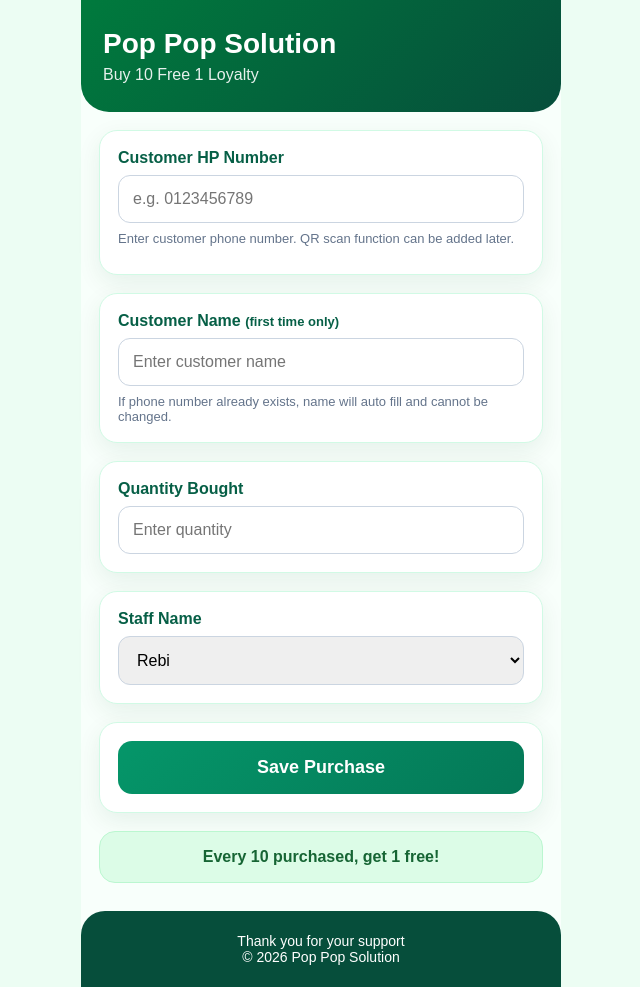
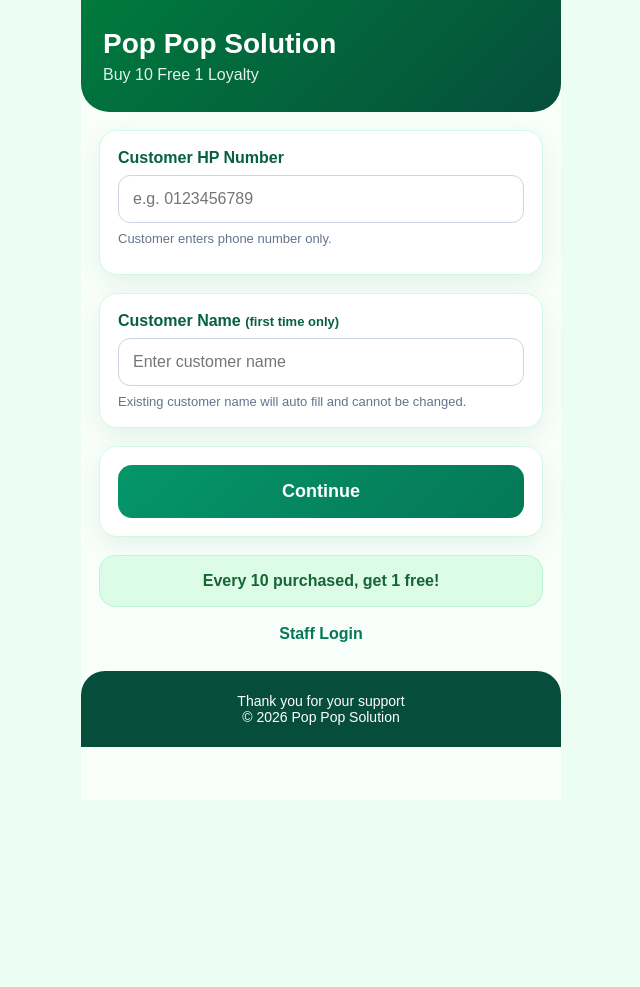
Before and after one commit to tyroneyonglong1/loyalty_app, a Django app: page / in a window 1280 px wide. Shown: the whole page, without its empty margins (319-959 px from the left). After the commit the page ends 747 px from the top, so only its background shows below. Run offline with Django 5.2, Linux system fonts and the light colour scheme.

Commit message:
add staff login and controlled purchase entry

```diff
--- a/loyalty/templates/loyalty/home.html
+++ b/loyalty/templates/loyalty/home.html
@@ -3,133 +3,29 @@
 <head>
     <title>Pop Pop Solution Loyalty</title>
     <meta name="viewport" content="width=device-width, initial-scale=1">
-
     <style>
         * { box-sizing: border-box; }
-
-        body {
-            margin: 0;
-            font-family: Arial, sans-serif;
-            background: #ecfdf3;
-            color: #064e3b;
-        }
-
-        .container {
-            max-width: 480px;
-            margin: auto;
-            min-height: 100vh;
-            background: #f8fffb;
-        }
-
-        .header {
-            padding: 28px 22px;
-            background: linear-gradient(135deg, #007a3d, #064e3b);
-            color: white;
-            border-bottom-left-radius: 28px;
-            border-bottom-right-radius: 28px;
-        }
-
-        .brand {
-            font-size: 28px;
-            font-weight: bold;
-        }
-
-        .subtitle {
-            margin-top: 6px;
-            font-size: 16px;
-            opacity: 0.9;
-        }
-
-        .card {
-            margin: 18px;
-            padding: 18px;
-            background: white;
-            border-radius: 18px;
-            box-shadow: 0 8px 24px rgba(0, 80, 40, 0.08);
-            border: 1px solid #d1fae5;
-        }
-
-        label {
-            display: block;
-            font-weight: bold;
-            margin-bottom: 8px;
-            color: #065f46;
-        }
-
-        input, select {
-            width: 100%;
-            padding: 14px;
-            border: 1px solid #cbd5e1;
-            border-radius: 12px;
-            font-size: 16px;
-            outline: none;
-        }
-
-        input:focus, select:focus {
-            border-color: #059669;
-            box-shadow: 0 0 0 3px #d1fae5;
-        }
-
-        .hint {
-            margin-top: 8px;
-            font-size: 13px;
-            color: #64748b;
-        }
-
-        .locked {
-            background: #f1f5f9;
-            color: #64748b;
-        }
-
-        .status {
-            margin-top: 10px;
-            font-size: 14px;
-            font-weight: bold;
-        }
-
-        .status.exist { color: #15803d; }
-        .status.new { color: #b45309; }
-
-        .button {
-            width: 100%;
-            padding: 16px;
-            background: linear-gradient(135deg, #059669, #047857);
-            color: white;
-            border: none;
-            border-radius: 14px;
-            font-size: 18px;
-            font-weight: bold;
-            cursor: pointer;
-        }
-
-        .button:active {
-            transform: scale(0.98);
-        }
-
-        .promo {
-            margin: 18px;
-            padding: 16px;
-            border-radius: 16px;
-            background: #dcfce7;
-            border: 1px solid #bbf7d0;
-            color: #166534;
-            text-align: center;
-            font-weight: bold;
-        }
-
-        .footer {
-            margin-top: 28px;
-            padding: 22px;
-            text-align: center;
-            background: #064e3b;
-            color: white;
-            font-size: 14px;
-            border-top-left-radius: 24px;
-            border-top-right-radius: 24px;
-        }
+        body { margin: 0; font-family: Arial, sans-serif; background: #ecfdf3; color: #064e3b; }
+        .container { max-width: 480px; margin: auto; min-height: 100vh; background: #f8fffb; }
+        .header { padding: 28px 22px; background: linear-gradient(135deg, #007a3d, #064e3b); color: white; border-bottom-left-radius: 28px; border-bottom-right-radius: 28px; }
+        .brand { font-size: 28px; font-weight: bold; }
+        .subtitle { margin-top: 6px; font-size: 16px; opacity: 0.9; }
+        .card { margin: 18px; padding: 18px; background: white; border-radius: 18px; box-shadow: 0 8px 24px rgba(0,80,40,.08); border: 1px solid #d1fae5; }
+        label { display: block; font-weight: bold; margin-bottom: 8px; color: #065f46; }
+        input { width: 100%; padding: 14px; border: 1px solid #cbd5e1; border-radius: 12px; font-size: 16px; }
+        input:focus { border-color: #059669; box-shadow: 0 0 0 3px #d1fae5; outline: none; }
+        .hint { margin-top: 8px; font-size: 13px; color: #64748b; }
+        .locked { background: #f1f5f9; color: #64748b; }
+        .status { margin-top: 10px; font-size: 14px; font-weight: bold; }
+        .exist { color: #15803d; }
+        .new { color: #b45309; }
+        .button { width: 100%; padding: 16px; background: linear-gradient(135deg,#059669,#047857); color: white; border: none; border-radius: 14px; font-size: 18px; font-weight: bold; cursor: pointer; }
+        .promo { margin: 18px; padding: 16px; border-radius: 16px; background: #dcfce7; border: 1px solid #bbf7d0; color: #166534; text-align: center; font-weight: bold; }
+        .staff-link { text-align: center; margin: 18px; }
+        .staff-link a { color: #047857; font-weight: bold; text-decoration: none; }
+        .footer { margin-top: 28px; padding: 22px; text-align: center; background: #064e3b; color: white; font-size: 14px; border-top-left-radius: 24px; border-top-right-radius: 24px; }
     </style>
 </head>
-
 <body>
 <div class="container">
 
@@ -143,51 +39,19 @@
 
         <div class="card">
             <label>Customer HP Number</label>
-            <input
-                id="phone"
-                name="phone"
-                required
-                placeholder="e.g. 0123456789"
-                inputmode="tel"
-                autocomplete="off"
-            >
-            <div class="hint">Enter customer phone number. QR scan function can be added later.</div>
+            <input id="phone" name="phone" required placeholder="e.g. 0123456789" inputmode="tel" autocomplete="off">
+            <div class="hint">Customer enters phone number only.</div>
             <div id="phoneStatus" class="status"></div>
         </div>
 
         <div class="card">
             <label>Customer Name <span style="font-size:13px;">(first time only)</span></label>
-            <input
-                id="name"
-                name="name"
-                placeholder="Enter customer name"
-                autocomplete="off"
-            >
-            <div class="hint">If phone number already exists, name will auto fill and cannot be changed.</div>
+            <input id="name" name="name" placeholder="Enter customer name" autocomplete="off">
+            <div class="hint">Existing customer name will auto fill and cannot be changed.</div>
         </div>
 
         <div class="card">
-            <label>Quantity Bought</label>
-            <input
-                name="quantity"
-                type="number"
-                min="1"
-                required
-                placeholder="Enter quantity"
-                inputmode="numeric"
-            >
-        </div>
-
-        <div class="card">
-            <label>Staff Name</label>
-            <select name="staff_name" required>
-                <option value="Rebi">Rebi</option>
-                <option value="Choo">Choo</option>
-            </select>
-        </div>
-
-        <div class="card">
-            <button class="button" type="submit">Save Purchase</button>
+            <button class="button" type="submit">Continue</button>
         </div>
     </form>
 
@@ -195,25 +59,26 @@
         Every 10 purchased, get 1 free!
     </div>
 
+    <div class="staff-link">
+        <a href="/login/">Staff Login</a>
+    </div>
+
     <div class="footer">
         Thank you for your support<br>
         © 2026 Pop Pop Solution
     </div>
-
 </div>
 
 <script>
 const phoneInput = document.getElementById("phone");
 const nameInput = document.getElementById("name");
 const phoneStatus = document.getElementById("phoneStatus");
-
 let timer = null;
 
 phoneInput.addEventListener("input", function () {
     clearTimeout(timer);
 
     const phone = phoneInput.value.trim();
-
     nameInput.value = "";
     nameInput.readOnly = false;
     nameInput.classList.remove("locked");
@@ -232,8 +97,6 @@
                     phoneStatus.innerText = "Existing customer found";
                     phoneStatus.className = "status exist";
                 } else {
-                        nameInput.readOnly = false;
-                        nameInput.classList.remove("locked");
                     phoneStatus.innerText = "New customer";
                     phoneStatus.className = "status new";
                 }
--- a/loyalty/urls.py
+++ b/loyalty/urls.py
@@ -1,9 +1,15 @@
 from django.urls import path
+from django.contrib.auth import views as auth_views
 from . import views
 
 urlpatterns = [
     path("", views.home, name="home"),
     path("lookup/", views.customer_lookup, name="customer_lookup"),
+
     path("customer/<int:customer_id>/", views.customer_detail, name="customer_detail"),
+    path("staff/customer/<int:customer_id>/", views.staff_panel, name="staff_panel"),
     path("customer/<int:customer_id>/redeem/", views.redeem, name="redeem"),
+
+    path("login/", auth_views.LoginView.as_view(template_name="loyalty/login.html"), name="login"),
+    path("logout/", auth_views.LogoutView.as_view(next_page="home"), name="logout"),
 ]
--- a/loyalty/views.py
+++ b/loyalty/views.py
@@ -1,3 +1,4 @@
+from django.contrib.auth.decorators import login_required
 from django.http import JsonResponse
 from django.shortcuts import render, redirect, get_object_or_404
 from .models import Customer, Purchase, RewardRedemption
@@ -11,6 +12,7 @@ def customer_lookup(request):
         return JsonResponse({
             "exists": True,
             "name": customer.name,
+            "customer_id": customer.id,
         })
 
     return JsonResponse({"exists": False})
@@ -20,23 +22,11 @@ def home(request):
     if request.method == "POST":
         phone = request.POST.get("phone", "").strip()
         name = request.POST.get("name", "").strip()
-        qty = int(request.POST.get("quantity", "0"))
-        staff = request.POST.get("staff_name", "").strip()
 
         customer = Customer.objects.filter(phone=phone).first()
 
-        if customer:
-            # existing customer: do not allow name change
-            pass
-        else:
+        if not customer:
             customer = Customer.objects.create(phone=phone, name=name)
-
-        if qty > 0:
-            Purchase.objects.create(
-                customer=customer,
-                quantity=qty,
-                staff_name=staff
-            )
 
         return redirect("customer_detail", customer_id=customer.id)
 
@@ -55,10 +45,38 @@ def customer_detail(request, customer_id):
     })
 
 
+@login_required
+def staff_panel(request, customer_id):
+    customer = get_object_or_404(Customer, id=customer_id)
+
+    if request.method == "POST":
+        qty = int(request.POST.get("quantity", "0"))
+
+        if qty > 0:
+            Purchase.objects.create(
+                customer=customer,
+                quantity=qty,
+                staff_name=request.user.username
+            )
+
+        return redirect("customer_detail", customer_id=customer.id)
+
+    return render(request, "loyalty/staff_panel.html", {
+        "customer": customer,
+        "balance": customer.total_active_qty(),
+        "free_available": customer.free_available(),
+    })
+
+
+@login_required
 def redeem(request, customer_id):
     customer = get_object_or_404(Customer, id=customer_id)
 
-    if customer.free_available() > 0:
-        RewardRedemption.objects.create(customer=customer, quantity=1)
+    if request.method == "POST" and customer.free_available() > 0:
+        RewardRedemption.objects.create(
+            customer=customer,
+            quantity=1,
+            staff_name=request.user.username
+        )
 
     return redirect("customer_detail", customer_id=customer.id)
--- a/loyalty_project/settings.py
+++ b/loyalty_project/settings.py
@@ -144,3 +144,9 @@ STATIC_ROOT = BASE_DIR / "staticfiles"
 STATICFILES_STORAGE = "whitenoise.storage.CompressedManifestStaticFilesStorage"
 
 CSRF_TRUSTED_ORIGINS = os.getenv("CSRF_TRUSTED_ORIGINS", "").split(",")
+
+
+
+LOGIN_URL = "/login/"
+LOGIN_REDIRECT_URL = "/"
+LOGOUT_REDIRECT_URL = "/"
```
Also changed, not shown: loyalty/templates/loyalty/customer_detail.html (+27 -163 lines), loyalty/templates/loyalty/login.html (added, +52 -0 lines), loyalty/templates/loyalty/staff_panel.html (added, +61 -0 lines). Lines whose indentation alone changed are shown as unchanged.
